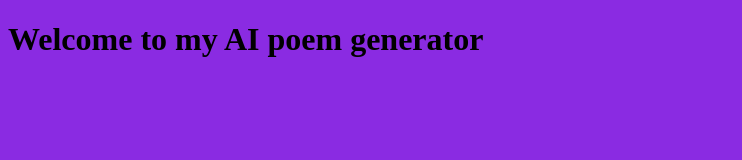
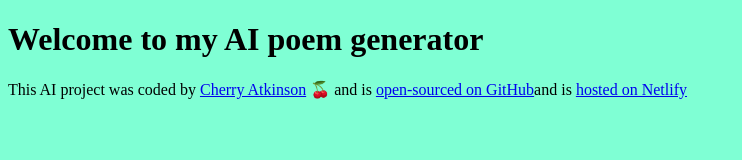
Before and after one commit to Lunamoon36/poem-generator, a plain HTML site: page index.html in a window 1280 px wide. Shown: the whole page, without its empty margins (0-742 px from the left). Drawn offline with Linux system fonts and the light colour scheme.

Commit message:
Added the footer

```diff
--- a/index.html
+++ b/index.html
@@ -8,6 +8,16 @@
   </head>
   <body>
     <h1>Welcome to my AI poem generator</h1>
+    <footer>
+      This AI project was coded by
+      <a href="https://github.com/Lunamoon36" target="_blank"
+        >Cherry Atkinson</a
+      >
+      🍒 and is
+      <a href="https://github.com/Lunamoon36/poem-generator" target="_blank"
+        >open-sourced on GitHub</a
+      >and is <a href="https://cherry-poems.netlify.app/">hosted on Netlify</a>
+    </footer>
     <script src="src/index.js"></script>
   </body>
 </html>
--- a/src/style.css
+++ b/src/style.css
@@ -1,3 +1,3 @@
 body {
-  background: blueviolet;
+  background: aquamarine;
 }
```
